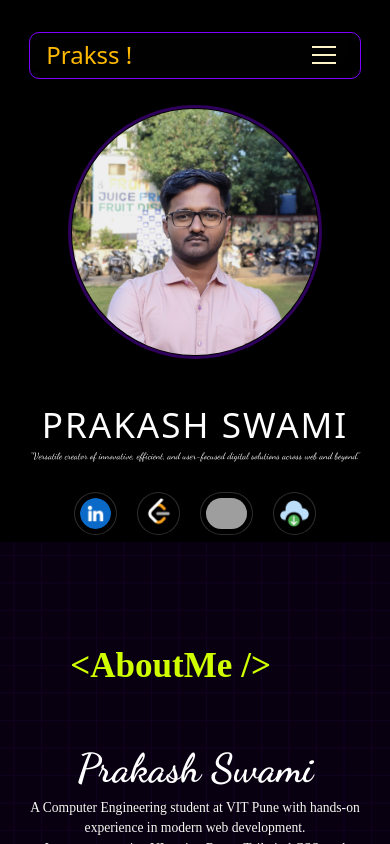
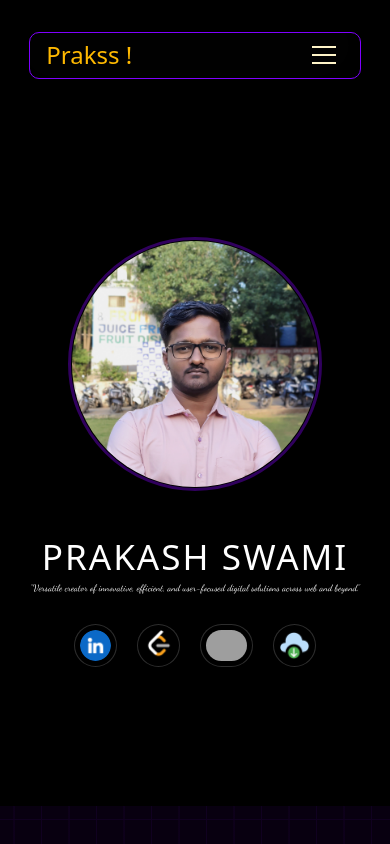
Before and after one commit to sprakash2006/Portfolio--Crafting-Digital-Identity, a React (Vite) app: page / in a window 390 px wide. Shown: the top 844 px of the page. Built offline with nearby package versions, Linux system fonts and the light colour scheme; grey boxes are pictures that could not be loaded; a web font is replaced by a local one.

Commit message:
updated the responsiveness

```diff
--- a/src/pages/intro.css
+++ b/src/pages/intro.css
@@ -79,7 +79,7 @@
 @media (max-width: 450px) {
 
   .main-home-content {
-  height:auto;
+  height:90vh;
   margin-top:0;
   padding-top:0;
   padding-bottom:5vw;
```
